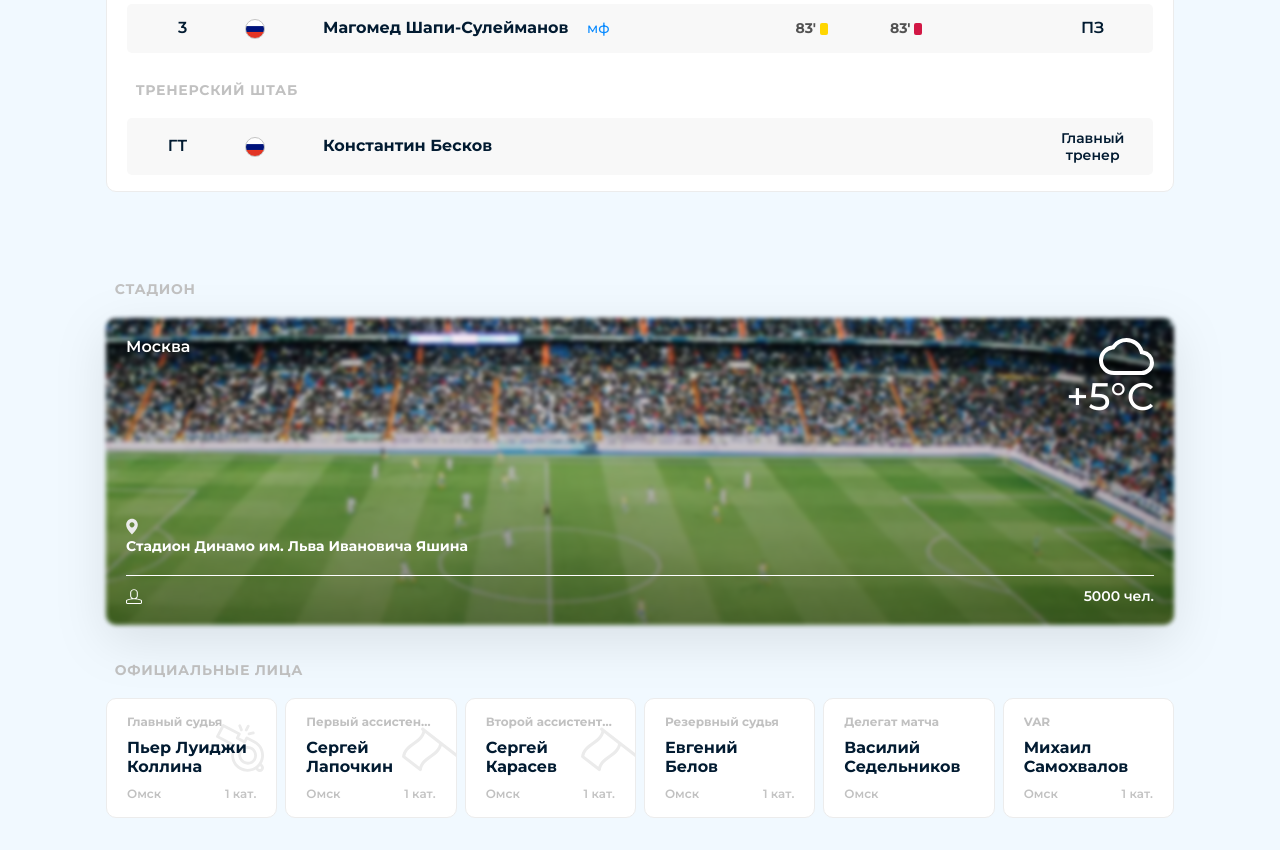
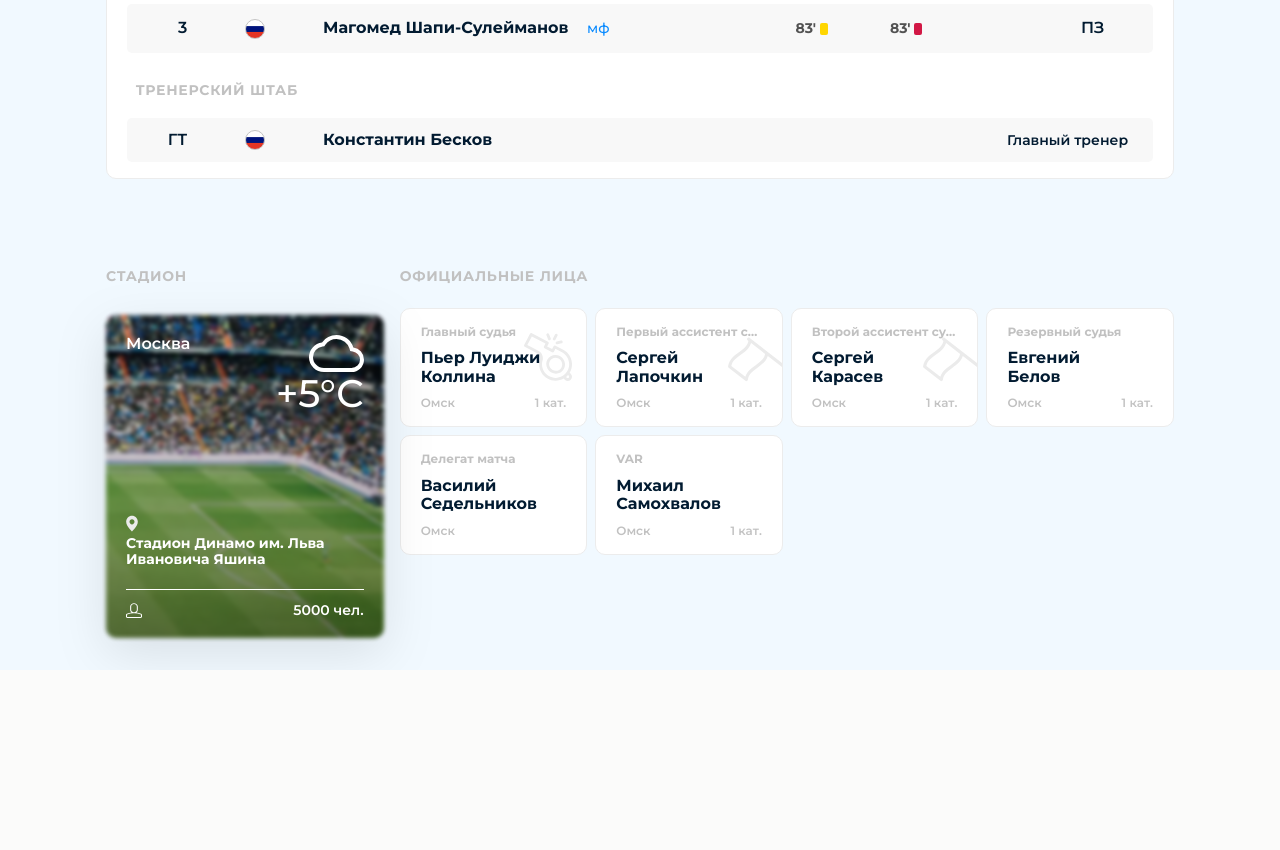
Before and after one commit to eimwe/soccer, a website built with webpack: page src/index.html in a window 1280 px wide. Shown: the part 400-1250 px from the top of the page. After the commit the page ends 1070 px from the top, so only its background shows below. Built offline with nearby package versions, Linux system fonts and the light colour scheme; files whose address does not match are found by name.

Commit message:
Добавил стили для широкоформатных планшетов

```diff
--- a/src/index.html
+++ b/src/index.html
@@ -10,7 +10,7 @@
   <main class="teams">
     <div class="wrapper">
       <div class="teams__container">
-        <h1 class="heading">Составы команд</h1>
+        <h1 class="heading teams__heading">Составы команд</h1>
         <nav class="teams__switch card flex-container" aria-label="Team tabs">
           <button
             id="dinamo"
@@ -31,7 +31,7 @@
         </nav>
         <div class="teams__renderer card" aria-live="polite">
           <section class="teams__starters">
-            <h2 class="subheading">
+            <h2 class="subheading teams__subheading">
               Основные составы
             </h2>
             <ol
@@ -88,7 +88,7 @@
             </ol>
           </section>
           <section class="teams__subs">
-            <h2 class="subheading">
+            <h2 class="subheading teams__subheading">
               Запасные
             </h2>
             <ol
@@ -121,7 +121,7 @@
             </ol>
           </section>
           <section class="teams__coach">
-            <h2 class="subheading">
+            <h2 class="subheading teams__subheading">
               Тренерский штаб
             </h2>
             <ol
@@ -130,7 +130,7 @@
               <li class="list__item flex-container teams__teammate">
                 <span class="teams__number">Гт</span>
                 <span class="teams__country teams__country--russia">Россия</span>
-                <h3 class="teams__name">
+                <h3 class="teams__name teams__name--coach">
                   Константин Бесков
                 </h3>
                 <div class="teams__moments flex-container">
@@ -146,7 +146,7 @@
       </div>
       <aside class="venue">
         <section class="venue__stadium">
-          <h2 class="subheading">
+          <h2 class="subheading venue__subheading venue__subheading--stadium">
             Стадион
           </h2>
           <article class="arena">
@@ -165,7 +165,7 @@
           </article>
         </section>
         <section class="venue__staff">
-          <h2 class="subheading">
+          <h2 class="subheading venue__subheading venue__subheading--staff">
             Официальные лица
           </h2>
           <div class="grid-container">
--- a/src/styles/global/variables.scss
+++ b/src/styles/global/variables.scss
@@ -72,4 +72,5 @@ $grid-gap: .5em;
 
 /* Брейкпоинты для вьюпортов -->*/
 $tablet: 600px;
+$tablet-wide: 900px;
 /* <-- */
--- a/src/styles/index.scss
+++ b/src/styles/index.scss
@@ -11,13 +11,13 @@
 .teams {
   margin-block: 2em;
 
-  .heading {
+  &__heading {
     margin-top: 0;
     margin-bottom: .7em;
     margin-left: .25em;
   }
 
-  .subheading {
+  &__subheading {
     margin-top: 2em;
     margin-bottom: 1.285em;
     margin-left: .625em;
@@ -210,3 +210,21 @@
   }
 
 }
+
+@media only screen and (min-width: $tablet-wide)  {
+
+  .teams {
+    &__name {
+      &--coach {
+        flex-basis: 30%;
+      }
+    }
+
+    &__role {
+      &--coach {
+        flex-basis: 15%;
+      }
+    }
+  }
+
+}
--- a/src/styles/layout/sidebar.scss
+++ b/src/styles/layout/sidebar.scss
@@ -1,20 +1,40 @@
+@use '../global/variables' as *;
+
 .venue {
   margin-top: 5.5em;
 
   &__stadium {
     margin-bottom: 2.25em;
+  }
 
-    .subheading {
-      margin: 0;
+  &__subheading {
+    margin: 0;
+
+    &--stadium {
       margin-bottom: 2em;
     }
-  }
 
-  &__staff {
-
-    .subheading {
-      margin: 0;
+    &--staff {
       margin-bottom: 1.5em;
     }
   }
 }
+
+@media only screen and (min-width: $tablet-wide)  {
+
+  .venue {
+    display: flex;
+    gap: 1em;
+    justify-content: space-between;
+
+    &__stadium {
+      margin-bottom: 0;
+      flex-basis: 26%;
+    }
+
+    &__staff {
+      flex-grow: 2;
+    }
+  }
+
+}
```
